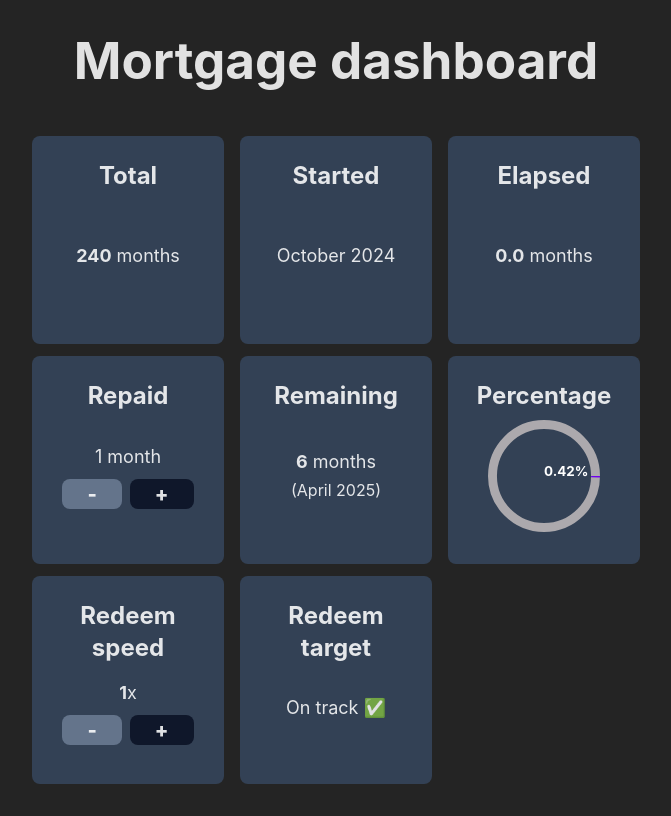
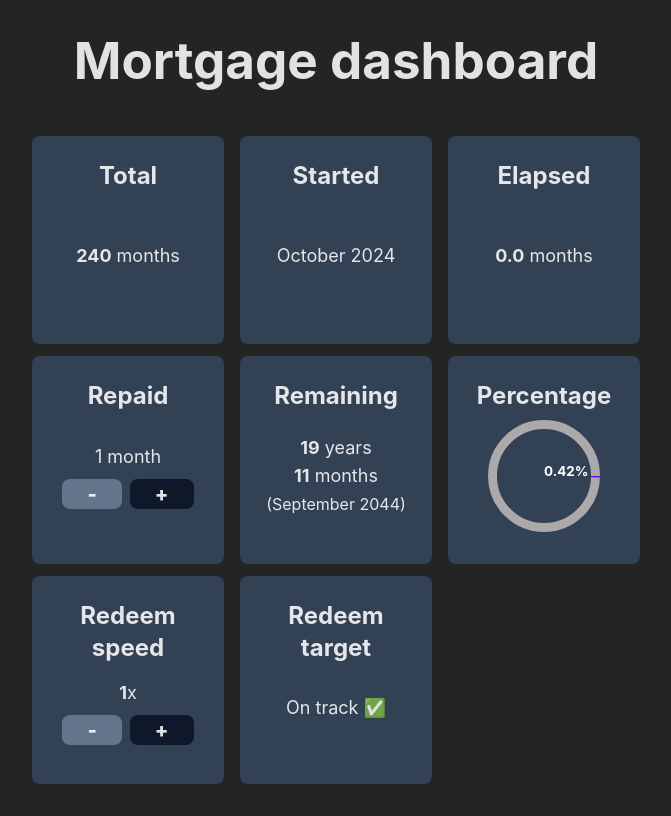
Before and after one commit to nicolasgasco/mortgage_dashboard, a React (Vite) app in the folder app/: page / in a window 1280 px wide. Shown: the whole page, without its empty margins (304-975 px from the left). Built offline with nearby package versions, Linux system fonts and the light colour scheme.

Commit message:
Fix logic with elapsed months

```diff
--- a/app/src/App.tsx
+++ b/app/src/App.tsx
@@ -44,7 +44,7 @@ function App() {
     if (repaidAmount === 0) return MORTGAGE_MONTH_DURATION;
 
     return Math.ceil(
-      (MORTGAGE_MONTH_DURATION - repaidAmount) / (repaidAmount / elapsedMonths)
+      (MORTGAGE_MONTH_DURATION - repaidAmount) / (repaidAmount / Math.ceil(elapsedMonths))
     );
   };
 
--- a/app/src/components/RepaidTileContent.tsx
+++ b/app/src/components/RepaidTileContent.tsx
@@ -11,7 +11,7 @@ interface RepaidTileContentProps {
 export const RepaidTileContent = ({ repaidAmount, setRepaidAmount, elapsedMonths }: RepaidTileContentProps) => {
   const onDecreaseRepaidAmount = () => {
     setRepaidAmount(prev => {
-      const newValue = prev <= elapsedMonths ? 0 : --prev;
+      const newValue = prev <= Math.ceil(elapsedMonths) ? Math.ceil(elapsedMonths) : --prev;
       localStorage.setItem(REPAID_AMOUNT_LS_KEY, newValue.toString());
 
       return newValue;
```
